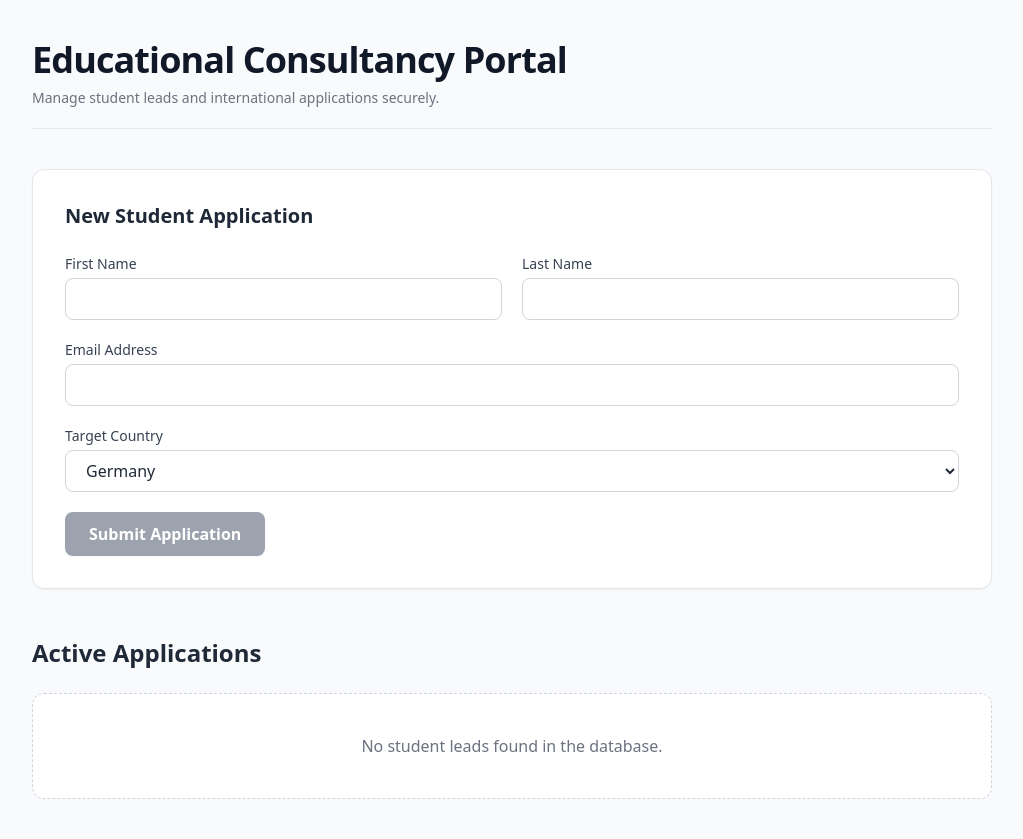
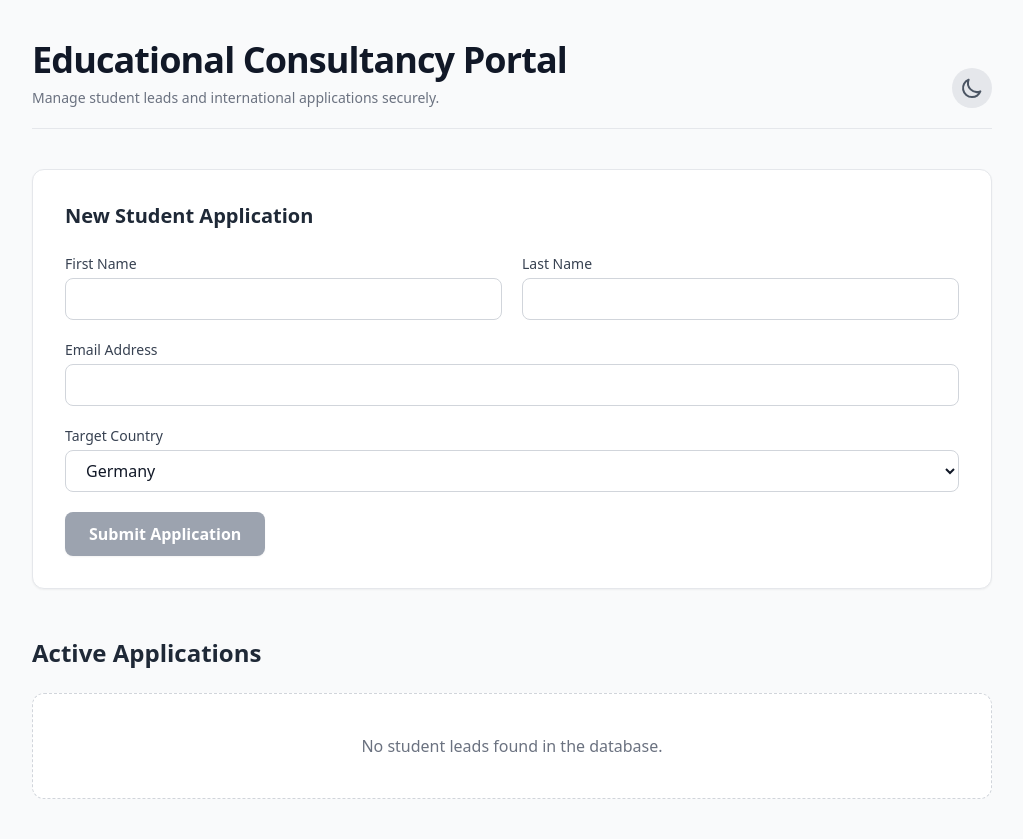
Before and after one commit to FazalurRehmanK/educational-consultancy-crm, a Django app: page / in a window 1280 px wide. Shown: the whole page, without its empty margins (128-1151 px from the left). Run offline with Django 5.2, Linux system fonts and the light colour scheme; data that the repository does not hold is empty; some libraries are stand-ins or nearby versions.

Commit message:
Implemented full dark mode UI with persistent Alpine.js state toggle

```diff
--- a/core/templates/core/dashboard.html
+++ b/core/templates/core/dashboard.html
@@ -1,44 +1,64 @@
 <!DOCTYPE html>
-<html lang="en">
+<html lang="en"
+      x-data="{ darkMode: localStorage.getItem('theme') === 'dark' }"
+      x-init="$watch('darkMode', val => localStorage.setItem('theme', val ? 'dark' : 'light'))"
+      :class="{ 'dark': darkMode }">
 <head>
     <meta charset="UTF-8">
     <meta name="viewport" content="width=device-width, initial-scale=1.0">
     <title>Consultancy Portal</title>
+
     <script src="https://cdn.tailwindcss.com"></script>
+    <script>
+        tailwind.config = {
+            darkMode: 'class', // Tells Tailwind to look for the 'dark' class on the HTML tag
+        }
+    </script>
+
     <script defer src="https://cdn.jsdelivr.net/npm/alpinejs@3.x.x/dist/cdn.min.js"></script>
     <style> [x-cloak] { display: none !important; } </style>
+
     <script src="https://unpkg.com/htmx.org@1.9.10"></script>
 </head>
 
-<body class="bg-gray-50 text-gray-800 font-sans antialiased">
+<body class="bg-gray-50 dark:bg-gray-900 text-gray-800 dark:text-gray-200 font-sans antialiased transition-colors duration-300">
+
+    <div class="max-w-5xl mx-auto py-10 px-4 sm:px-6 lg:px-8">
+
+        <header class="mb-10 border-b border-gray-200 dark:border-gray-700 pb-5 flex justify-between items-end">
+            <div>
+                <h1 class="text-4xl font-extrabold text-gray-900 dark:text-white tracking-tight">Educational Consultancy Portal</h1>
+                <p class="mt-2 text-sm text-gray-500 dark:text-gray-400">Manage student leads and international applications securely.</p>
+            </div>
+
+            <button @click="darkMode = !darkMode"
+                    class="p-2 rounded-full bg-gray-200 dark:bg-gray-700 text-gray-600 dark:text-gray-300 hover:bg-gray-300 dark:hover:bg-gray-600 transition">
+                <svg x-show="darkMode" x-cloak class="w-6 h-6" fill="none" stroke="currentColor" viewBox="0 0 24 24"><path stroke-linecap="round" stroke-linejoin="round" stroke-width="2" d="M12 3v1m0 16v1m9-9h-1M4 12H3m15.364 6.364l-.707-.707M6.343 6.343l-.707-.707m12.728 0l-.707.707M6.343 17.657l-.707.707M16 12a4 4 0 11-8 0 4 4 0 018 0z"></path></svg>
+                <svg x-show="!darkMode" x-cloak class="w-6 h-6" fill="none" stroke="currentColor" viewBox="0 0 24 24"><path stroke-linecap="round" stroke-linejoin="round" stroke-width="2" d="M20.354 15.354A9 9 0 018.646 3.646 9.003 9.003 0 0012 21a9.003 9.003 0 008.354-5.646z"></path></svg>
+            </button>
+        </header>
+
         {% if messages %}
             <div id="toast-container" class="fixed top-5 right-5 z-50 space-y-2">
                 {% for message in messages %}
-                <div class="bg-green-100 border-l-4 border-green-500 text-green-800 p-4 rounded-md shadow-lg flex items-center transition-opacity duration-500" role="alert">
-                    <svg class="w-5 h-5 mr-2 text-green-600" fill="currentColor" viewBox="0 0 20 20"><path fill-rule="evenodd" d="M10 18a8 8 0 100-16 8 8 0 000 16zm3.707-9.293a1 1 0 00-1.414-1.414L9 10.586 7.707 9.293a1 1 0 00-1.414 1.414l2 2a1 1 0 001.414 0l4-4z" clip-rule="evenodd"></path></svg>
+                    <div class="bg-green-100 dark:bg-green-900 border-l-4 border-green-500 text-green-800 dark:text-green-100 p-4 rounded-md shadow-lg flex items-center transition-opacity duration-500" role="alert">
+                        <svg class="w-5 h-5 mr-2 text-green-600 dark:text-green-400" fill="currentColor" viewBox="0 0 20 20"><path fill-rule="evenodd" d="M10 18a8 8 0 100-16 8 8 0 000 16zm3.707-9.293a1 1 0 00-1.414-1.414L9 10.586 7.707 9.293a1 1 0 00-1.414 1.414l2 2a1 1 0 001.414 0l4-4z" clip-rule="evenodd"></path></svg>
                         <p class="font-bold">{{ message }}</p>
                     </div>
                 {% endfor %}
             </div>
-
             <script>
                 setTimeout(() => {
                     const toast = document.getElementById('toast-container');
                     if (toast) {
                         toast.style.opacity = '0';
-                    setTimeout(() => toast.remove(), 500); // Removes from page entirely
+                        setTimeout(() => toast.remove(), 500);
                     }
                 }, 3000);
             </script>
         {% endif %}
-    <div class="max-w-5xl mx-auto py-10 px-4 sm:px-6 lg:px-8">
 
-        <header class="mb-10 border-b border-gray-200 pb-5">
-            <h1 class="text-4xl font-extrabold text-gray-900 tracking-tight">Educational Consultancy Portal</h1>
-            <p class="mt-2 text-sm text-gray-500">Manage student leads and international applications securely.</p>
-        </header>
-
-        <div class="bg-white p-8 rounded-xl shadow-sm border border-gray-200 mb-12"
+        <div class="bg-white dark:bg-gray-800 p-8 rounded-xl shadow-sm border border-gray-200 dark:border-gray-700 mb-12 transition-colors duration-300"
              x-data="{
                  email: '',
                  get isValidEmail() {
@@ -46,11 +66,11 @@
                  }
              }">
 
-            <h3 class="text-xl font-bold text-gray-800 mb-6">New Student Application</h3>
+            <h3 class="text-xl font-bold text-gray-800 dark:text-white mb-6">New Student Application</h3>
 
             {% if error %}
-                <div class="bg-red-50 border-l-4 border-red-500 p-4 mb-6 rounded-r-md">
-                    <p class="text-sm font-medium text-red-800">{{ error }}</p>
+                <div class="bg-red-50 dark:bg-red-900 border-l-4 border-red-500 p-4 mb-6 rounded-r-md">
+                    <p class="text-sm font-medium text-red-800 dark:text-red-100">{{ error }}</p>
                 </div>
             {% endif %}
 
@@ -59,30 +79,29 @@
 
                 <div class="grid grid-cols-1 gap-5 sm:grid-cols-2">
                     <div>
-                        <label class="block text-sm font-medium text-gray-700 mb-1">First Name</label>
-                        <input type="text" name="first_name" required class="w-full px-4 py-2 border border-gray-300 rounded-lg focus:ring-2 focus:ring-blue-500 focus:border-blue-500 outline-none transition">
+                        <label class="block text-sm font-medium text-gray-700 dark:text-gray-300 mb-1">First Name</label>
+                        <input type="text" name="first_name" required class="w-full px-4 py-2 bg-white dark:bg-gray-700 text-gray-900 dark:text-white border border-gray-300 dark:border-gray-600 rounded-lg focus:ring-2 focus:ring-blue-500 focus:border-blue-500 outline-none transition-colors">
                     </div>
                     <div>
-                        <label class="block text-sm font-medium text-gray-700 mb-1">Last Name</label>
-                        <input type="text" name="last_name" required class="w-full px-4 py-2 border border-gray-300 rounded-lg focus:ring-2 focus:ring-blue-500 focus:border-blue-500 outline-none transition">
+                        <label class="block text-sm font-medium text-gray-700 dark:text-gray-300 mb-1">Last Name</label>
+                        <input type="text" name="last_name" required class="w-full px-4 py-2 bg-white dark:bg-gray-700 text-gray-900 dark:text-white border border-gray-300 dark:border-gray-600 rounded-lg focus:ring-2 focus:ring-blue-500 focus:border-blue-500 outline-none transition-colors">
                     </div>
                 </div>
 
                 <div>
-                    <label class="block text-sm font-medium text-gray-700 mb-1">Email Address</label>
+                    <label class="block text-sm font-medium text-gray-700 dark:text-gray-300 mb-1">Email Address</label>
                     <input type="email" name="email" required
                            x-model="email"
-                           :class="isValidEmail ? 'border-gray-300 focus:ring-blue-500 focus:border-blue-500' : 'border-red-500 focus:ring-red-500 focus:border-red-500 bg-red-50 text-red-900'"
-                           class="w-full px-4 py-2 border rounded-lg focus:ring-2 outline-none transition">
-
-                    <p x-show="!isValidEmail" x-cloak class="mt-1 text-sm text-red-600 font-medium">
+                           :class="isValidEmail ? 'bg-white dark:bg-gray-700 border-gray-300 dark:border-gray-600 focus:ring-blue-500 focus:border-blue-500' : 'bg-red-50 dark:bg-red-900 border-red-500 focus:ring-red-500 focus:border-red-500 text-red-900 dark:text-red-100'"
+                           class="w-full px-4 py-2 text-gray-900 dark:text-white border rounded-lg focus:ring-2 outline-none transition-colors">
+                    <p x-show="!isValidEmail" x-cloak class="mt-1 text-sm text-red-600 dark:text-red-400 font-medium">
                         Please enter a valid email address.
                     </p>
                 </div>
 
                 <div>
-                    <label class="block text-sm font-medium text-gray-700 mb-1">Target Country</label>
-                    <select name="target_country" class="w-full px-4 py-2 border border-gray-300 rounded-lg focus:ring-2 focus:ring-blue-500 focus:border-blue-500 outline-none bg-white transition">
+                    <label class="block text-sm font-medium text-gray-700 dark:text-gray-300 mb-1">Target Country</label>
+                    <select name="target_country" class="w-full px-4 py-2 bg-white dark:bg-gray-700 text-gray-900 dark:text-white border border-gray-300 dark:border-gray-600 rounded-lg focus:ring-2 focus:ring-blue-500 focus:border-blue-500 outline-none transition-colors">
                         <option value="Germany">Germany</option>
                         <option value="USA">United States</option>
                         <option value="Italy">Italy</option>
@@ -91,32 +110,32 @@
 
                 <button type="submit"
                         :disabled="!isValidEmail || email === ''"
-                        :class="isValidEmail && email !== '' ? 'bg-blue-600 hover:bg-blue-700 cursor-pointer' : 'bg-gray-400 cursor-not-allowed'"
+                        :class="isValidEmail && email !== '' ? 'bg-blue-600 hover:bg-blue-700 cursor-pointer' : 'bg-gray-400 dark:bg-gray-600 cursor-not-allowed'"
                         class="w-full sm:w-auto mt-4 text-white font-semibold py-2.5 px-6 rounded-lg shadow-sm transition duration-150 ease-in-out">
                     Submit Application
                 </button>
             </form>
         </div>
 
-        <h2 class="text-2xl font-bold text-gray-800 mb-6">Active Applications</h2>
+        <h2 class="text-2xl font-bold text-gray-800 dark:text-white mb-6">Active Applications</h2>
 
         <div class="grid grid-cols-1 md:grid-cols-2 lg:grid-cols-3 gap-6">
             {% for lead in leads %}
-                <div class="bg-white p-6 rounded-xl shadow-sm border border-gray-200 hover:shadow-md transition duration-200">
-                    <h3 class="text-lg font-bold text-gray-900">{{ lead.first_name }} {{ lead.last_name }}</h3>
-                    <div class="mt-4 space-y-2 text-sm text-gray-600">
-                        <p><span class="font-medium text-gray-500">Target:</span> {{ lead.target_country }}</p>
+                <div class="bg-white dark:bg-gray-800 p-6 rounded-xl shadow-sm border border-gray-200 dark:border-gray-700 hover:shadow-md transition duration-200">
+                    <h3 class="text-lg font-bold text-gray-900 dark:text-white">{{ lead.first_name }} {{ lead.last_name }}</h3>
+                    <div class="mt-4 space-y-2 text-sm text-gray-600 dark:text-gray-400">
+                        <p><span class="font-medium text-gray-500 dark:text-gray-500">Target:</span> {{ lead.target_country }}</p>
                         <p class="flex items-center">
-                            <span class="font-medium text-gray-500 mr-2">Status:</span>
-                            <span class="px-2.5 py-0.5 rounded-full text-xs font-semibold bg-blue-100 text-blue-800">
+                            <span class="font-medium text-gray-500 dark:text-gray-500 mr-2">Status:</span>
+                            <span class="px-2.5 py-0.5 rounded-full text-xs font-semibold bg-blue-100 dark:bg-blue-900 text-blue-800 dark:text-blue-200">
                                 {{ lead.status }}
                             </span>
                         </p>
                     </div>
                 </div>
             {% empty %}
-                <div class="col-span-full text-center py-10 bg-white rounded-xl border border-dashed border-gray-300">
-                    <p class="text-gray-500">No student leads found in the database.</p>
+                <div class="col-span-full text-center py-10 bg-white dark:bg-gray-800 rounded-xl border border-dashed border-gray-300 dark:border-gray-600 transition-colors duration-300">
+                    <p class="text-gray-500 dark:text-gray-400">No student leads found in the database.</p>
                 </div>
             {% endfor %}
         </div>
```
Lines whose indentation alone changed are shown as unchanged.
